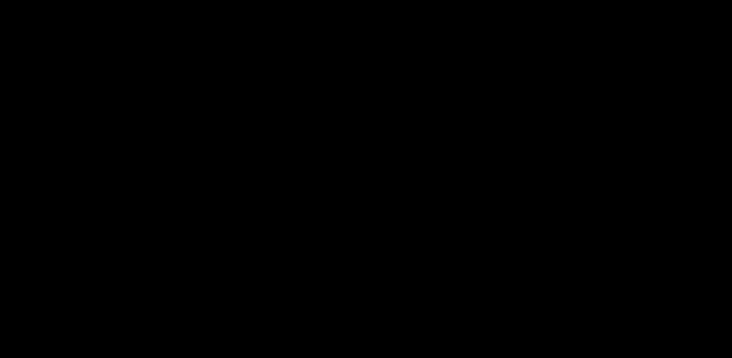
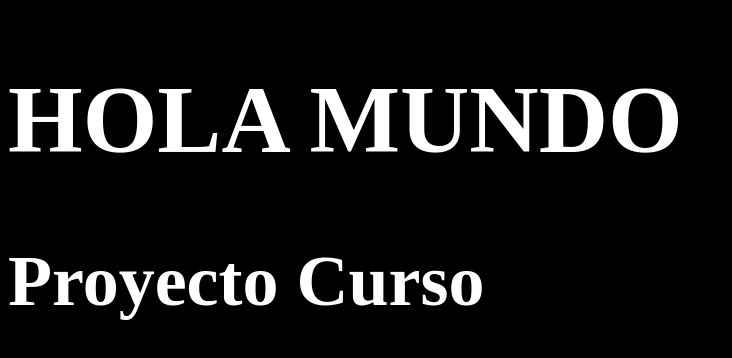
Before and after one commit to Juan312-web/Curso-Git, a plain HTML site: page index.html in a window 1280 px wide. Shown: the whole page, without its empty margins (0-732 px from the left). Drawn offline with Linux system fonts and the light colour scheme.

Commit message:
color de letra y fuente de body

```diff
--- a/css/style.css
+++ b/css/style.css
@@ -1,3 +1,5 @@
 body{
     background-color: black;
+    font-size: 3rem;
+    color: #fff;
 }
```
